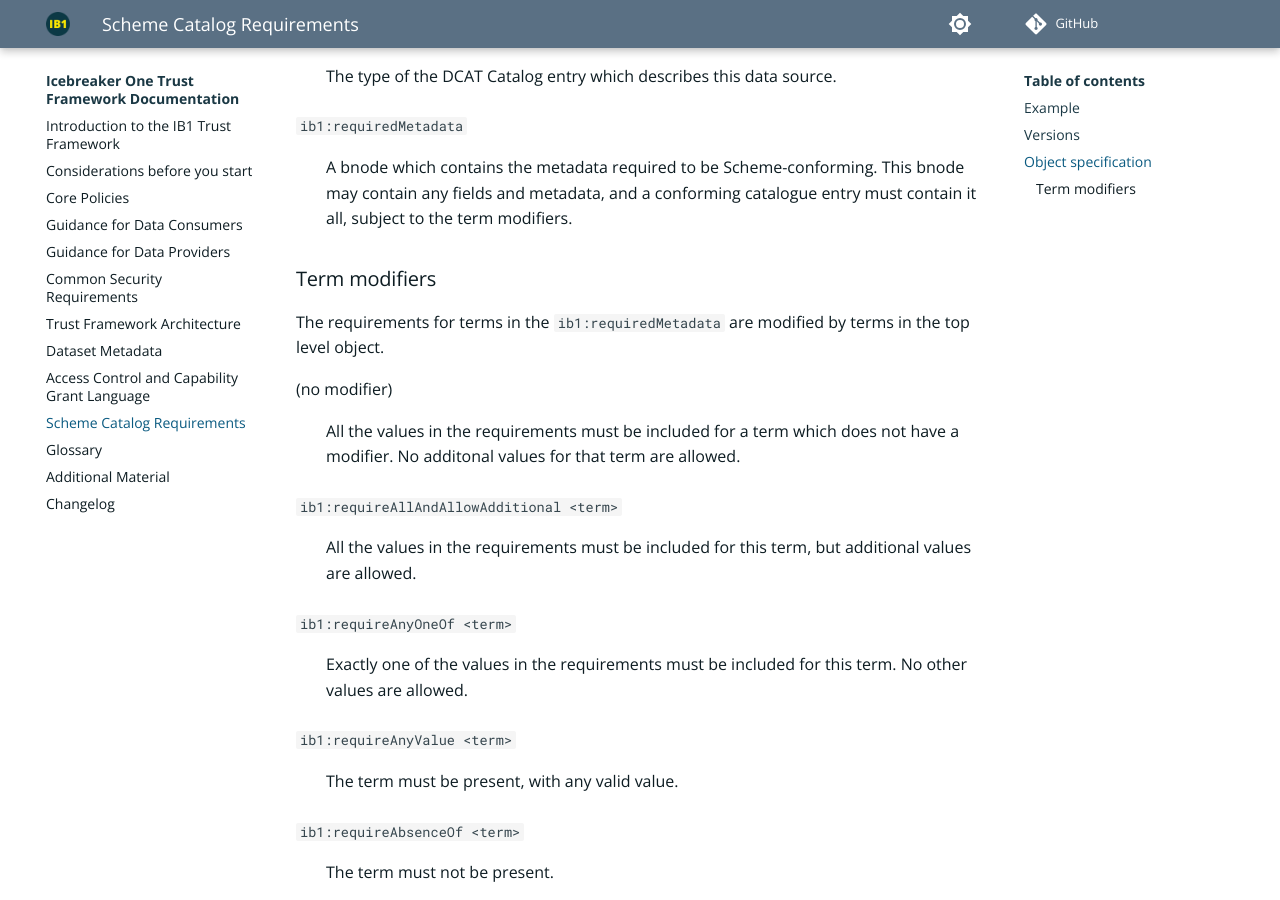
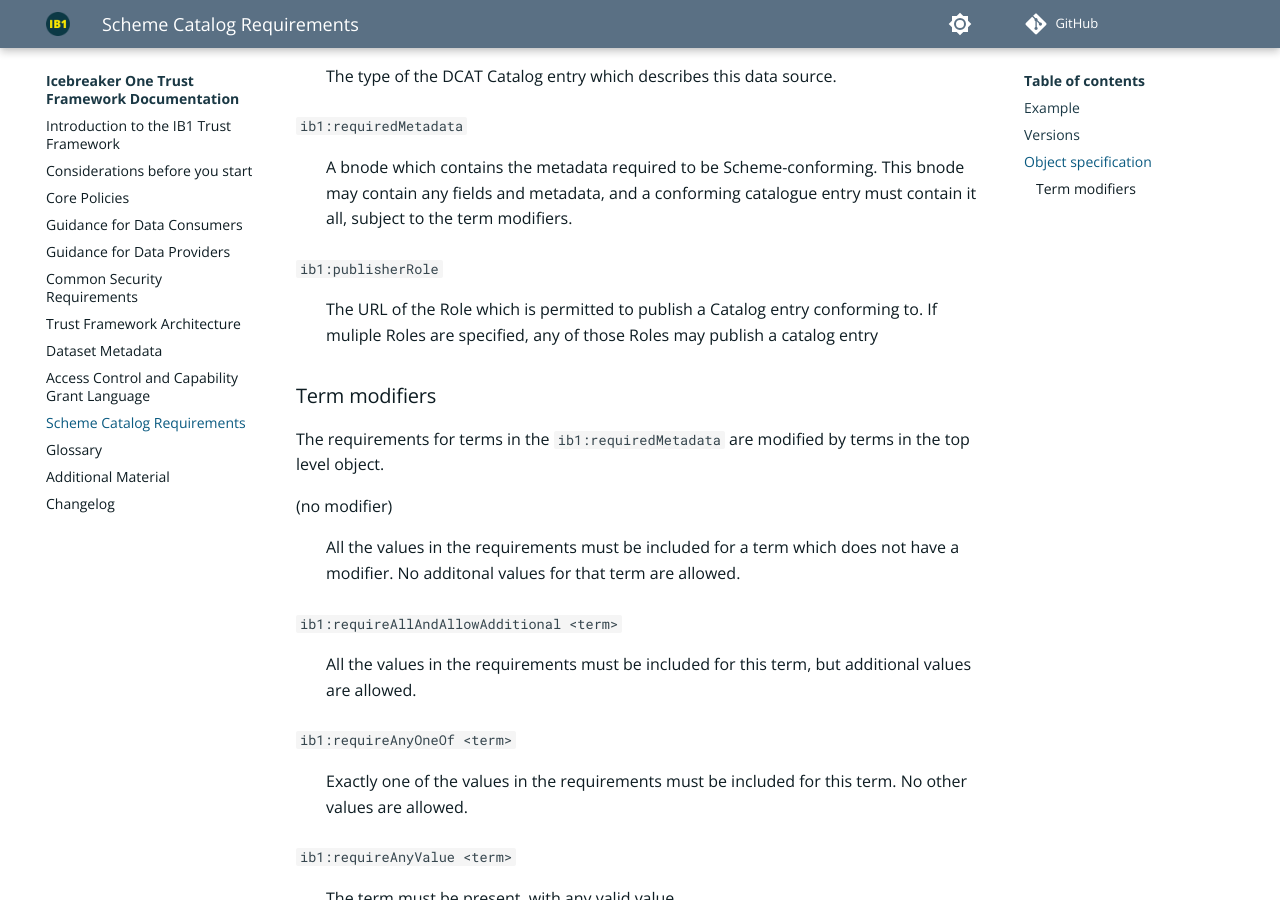
Before and after one commit to icebreakerone/ib1-technical-docs, an MkDocs documentation site: the page built from docs/scheme_catalog_requirements.md, in a window 1280 px wide and 900 px high, scrolled down 1616 px. Built offline with MkDocs 1.6.1 and Material for MkDocs 9.7.7, drawn with Linux system fonts in a browser that asks for light colours; plug-ins that fetch from the network failed and are left out; comment, search, counter and statistics services are not loaded; the version menu is left out; some of the changed lines change nothing that is shown.

Commit message:
docs/scheme_catalog_requirements.md updated from https://stackedit.net/

```diff
--- a/docs/scheme_catalog_requirements.md
+++ b/docs/scheme_catalog_requirements.md
@@ -53,6 +53,9 @@ An `ib1:SchemeCatalogRequirements` RDF object must contain these fields:
 `ib1:requiredMetadata`
 : A bnode which contains the metadata required to be Scheme-conforming. This bnode may contain any fields and metadata, and a conforming catalogue entry must contain it all, subject to the term modifiers.
 
+`ib1:publisherRole`
+: The URL of the Role which is permitted to publish a Catalog entry conforming to. If muliple Roles are specified, any of those Roles may publish a catalog entry
+
 ### Term modifiers
 
 The requirements for terms in the `ib1:requiredMetadata` are modified by terms in the top level object.
@@ -74,7 +77,7 @@ The requirements for terms in the `ib1:requiredMetadata` are modified by terms i
 
 
 <!--stackedit_data:
-eyJoaXN0b3J5IjpbLTE0NzgyNDIwODUsLTEwODkwNjYwNDUsLT
-I0NzYwNzksLTU5MTg4MjU2MiwxMzg5NzAyMDM4LDExMTMxMjg5
-NjksMTI2ODgzNjcwOF19
+eyJoaXN0b3J5IjpbMTYzNDczMjk2NCwtMTQ3ODI0MjA4NSwtMT
+A4OTA2NjA0NSwtMjQ3NjA3OSwtNTkxODgyNTYyLDEzODk3MDIw
+MzgsMTExMzEyODk2OSwxMjY4ODM2NzA4XX0=
 -->
```
